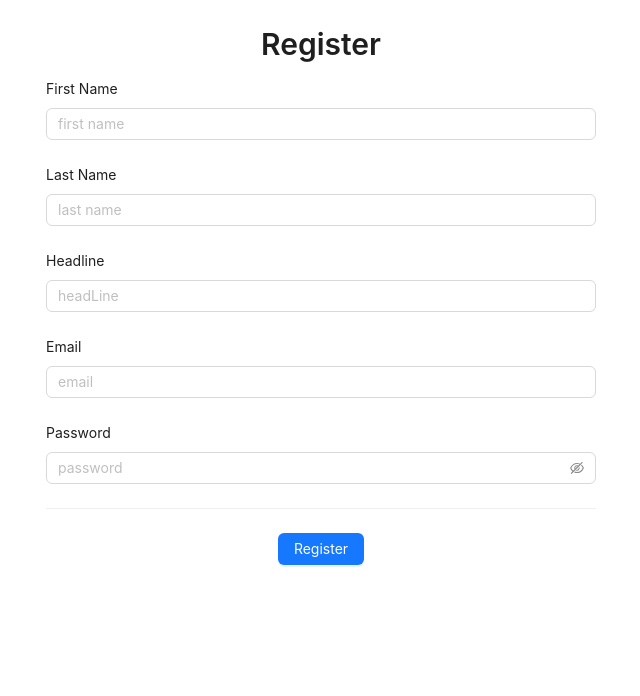
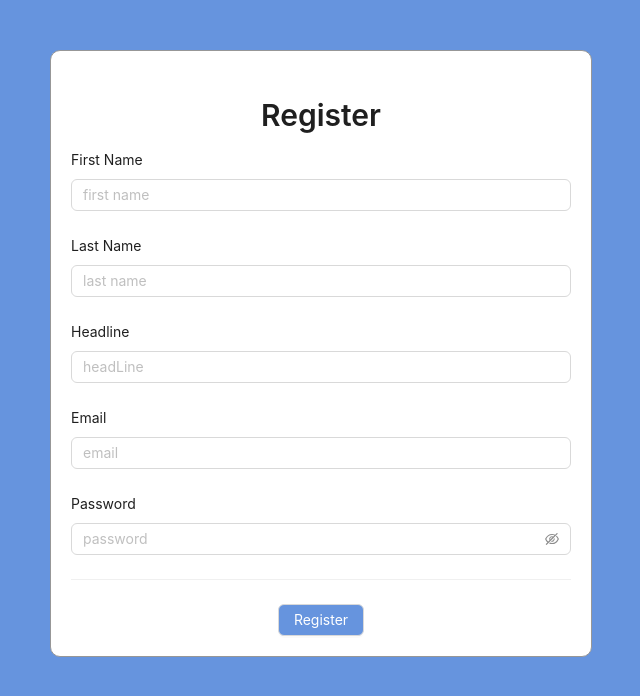
Before and after one commit to Mariam0422/todoList, a React (Create React App) app in the folder my-app/: page /register in a window 1280 px wide. Shown: the top 696 px of the page, without its empty margins (319-959 px from the left). Built offline with nearby package versions, Linux system fonts and the light colour scheme.

Commit message:
add rear router

```diff
--- a/my-app/package.json
+++ b/my-app/package.json
@@ -10,6 +10,7 @@
     "firebase": "^10.12.4",
     "react": "^18.3.1",
     "react-dom": "^18.3.1",
+    "react-router-dom": "^6.25.1",
     "react-scripts": "5.0.1",
     "web-vitals": "^2.1.4"
   },
--- a/my-app/src/App.js
+++ b/my-app/src/App.js
@@ -1,11 +1,28 @@
 import Register from './view/pages/auth/register';
+import Login from './view/pages/auth/login';
+import {
+  Route,
+  createBrowserRouter,
+  createRoutesFromElements,
+  RouterProvider
+} from 'react-router-dom';
 import './App.css';
+import MainLayout from './view/layouts/MainLayouts';
 
 
+
+const route = createBrowserRouter(
+  createRoutesFromElements(
+    <Route path='/' element={<MainLayout/>}>
+      <Route path='register' element={<Register/>} />
+      <Route path='login' element={<Login/>} />
+    </Route>
+  )
+)
 function App() {
   return (
     <div className="App">
-       <Register/>
+       <RouterProvider router={route}/>
     </div>
   );
 }
--- /dev/null
+++ b/my-app/src/view/layouts/MainLayouts/index.js
@@ -0,0 +1,14 @@
+import { Outlet } from "react-router-dom";
+// import Header from "../../components/global/Header";
+
+const MainLayout = () => {
+    return (
+        <div className="main_layout_container">
+        {/* <Header/> */}
+        <main>
+            <Outlet/>
+        </main>
+        </div>
+    )
+}
+export default MainLayout;
--- /dev/null
+++ b/my-app/src/view/pages/auth/login/index.js
@@ -0,0 +1,9 @@
+
+const Login = () => {
+    return(
+        <div>
+           Login
+        </div>
+    )
+}
+export default Login;
--- a/my-app/src/view/pages/auth/register/index.css
+++ b/my-app/src/view/pages/auth/register/index.css
@@ -1,4 +1,15 @@
+body{
+    background-color: rgb(102, 148, 222);
+   }
 .register_form{
-    max-width: 550px;
-    margin: auto;
-   }
+    max-width: 500px;
+    margin: 50px auto;
+    padding: 20px;
+    border: 1px solid #979797;
+    border-radius: 10px;
+    background-color: white;
+}
+.button{
+    background-color: rgb(102, 148, 222);
+    color: white;
+}
--- a/my-app/src/view/pages/auth/register/index.js
+++ b/my-app/src/view/pages/auth/register/index.js
@@ -5,6 +5,8 @@ import { auth } from '../../../../services/firebase/firebase';
 import './index.css';
 
 const {Title} = Typography;
+
+
 const Register = () => {
   const [loading, setLoading] = useState(false);
   const [formValues, setformValues] = useState({
@@ -20,23 +22,29 @@ const Register = () => {
   }
   const handleRegister = () => {
     const {email, password, firstName, lastName} = formValues;
+    setLoading(true);
     try{
-    const response =  createUserWithEmailAndPassword(auth, email, password);
-    console.log(email);
-    console.log(response)
+    createUserWithEmailAndPassword(auth, email, password);
       notification.success({
         message: "Success Register",
         description: `Hello ${firstName} ${lastName}`
       })
-    }
-    catch{
+      setformValues({
+        firstName: "",
+        lastName: "",
+        headLine: "",
+        email: "",
+        password: ""
+      })
+    }  catch(error){
       notification.error({
-        message: "Success Register",
+        message: "Error Register",
+        description: "oooooops"
       })
     }
     finally{
-
-    }
+      setLoading(false);
+     }
 
   }
     return (
@@ -44,24 +52,29 @@ const Register = () => {
           <Title level={2}>
           Register
          </Title>
+
          <Form layout='vertical' onValuesChange={handleChangeInput}>
          <Form.Item name='firstName' label="First Name">
-          <Input type='text'  placeholder='first name' />
+          <Input type='text'  placeholder='first name'  value={formValues.firstName}/>
          </Form.Item>
          <Form.Item name='lastName' label="Last Name">
-          <Input type='text' placeholder='last name' />
+          <Input type='text' placeholder='last name' value={formValues.lastName}
+           />
          </Form.Item>
          <Form.Item name='headLine' label="Headline">
-          <Input type='text'  placeholder='headLine' />
+          <Input type='text'  placeholder='headLine' value={formValues.headLine}
+          />
          </Form.Item>
          <Form.Item name='email' label="Email">
-          <Input type='email'  placeholder='email' />
+          <Input type='email'  placeholder='email'   value={formValues.email}
+           />
          </Form.Item>
          <Form.Item name='password' label="Password">
-          <Input.Password  placeholder='password' />
+          <Input.Password  placeholder='password'   value={formValues.password}
+            />
          </Form.Item>
          <Divider/>
-         <Button type='primary' onClick={handleRegister}>Register</Button>
+         <Button className='button'  onClick={handleRegister} loading={loading}>Register</Button>
          </Form>
         </div>
     )
```
Also changed, not shown: 1 other file (tests, documents, lock files or other folders).
